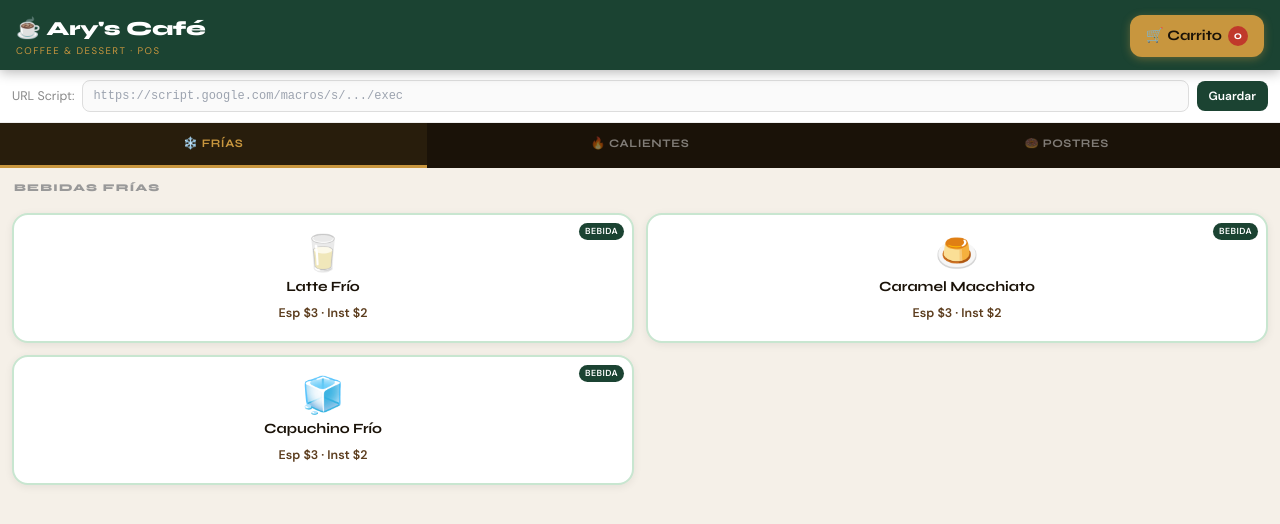
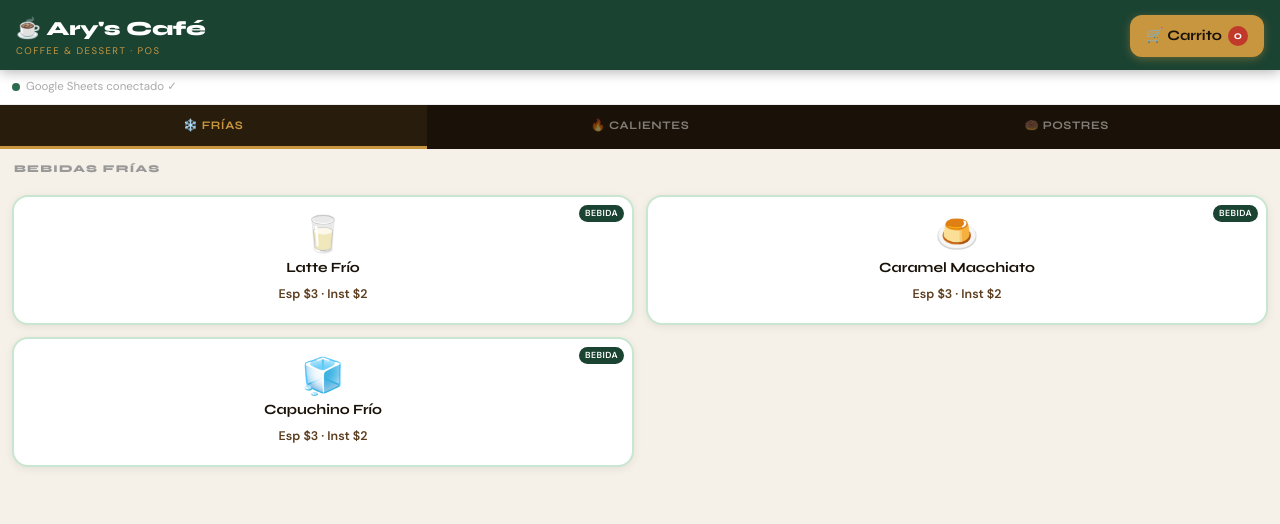
Before and after one commit to arielcol350/POS-ARYS, a plain HTML site: page index.html in a window 1280 px wide. Drawn offline with nearby package versions, Linux system fonts and the light colour scheme.

Commit message:
Update index.html

```diff
--- a/index.html
+++ b/index.html
@@ -321,35 +321,20 @@
   .settings-bar {
     background: #fff;
     border-bottom: 1px solid #eee;
-    padding: 10px 12px;
+    padding: 8px 12px;
     display: flex;
     align-items: center;
-    gap: 8px;
-    font-size: 0.78rem;
-    color: #888;
+    gap: 6px;
+    font-size: 0.72rem;
+    color: #aaa;
   }
-  .settings-url {
-    flex: 1;
-    border: 1px solid #ddd;
-    border-radius: 8px;
-    padding: 6px 10px;
-    font-size: 0.75rem;
-    font-family: monospace;
-    color: var(--dark);
-    outline: none;
-    background: #fafafa;
+  .settings-indicator {
+    width: 8px; height: 8px;
+    border-radius: 50%;
+    flex-shrink: 0;
   }
-  .settings-url:focus { border-color: var(--green); }
-  .save-url-btn {
-    background: var(--green);
-    color: #fff;
-    border: none;
-    border-radius: 8px;
-    padding: 6px 12px;
-    font-size: 0.75rem;
-    font-weight: 700;
-    cursor: pointer;
-  }
+  .settings-indicator.ok { background: #2D6A4F; }
+  .settings-indicator.warn { background: #C0392B; }
 
   /* Section header */
   .section-label {
@@ -377,11 +362,10 @@
   </button>
 </header>
 
-<!-- GOOGLE SCRIPT URL SETTINGS -->
+<!-- SCRIPT STATUS -->
 <div class="settings-bar">
-  <span>URL Script:</span>
-  <input type="url" class="settings-url" id="scriptUrl" placeholder="https://script.google.com/macros/s/.../exec" />
-  <button class="save-url-btn" onclick="saveScriptUrl()">Guardar</button>
+  <div class="settings-indicator ok" id="scriptIndicator"></div>
+  <span id="scriptStatus">Google Sheets conectado ✓</span>
 </div>
 
 <!-- TABS -->
@@ -508,7 +492,9 @@ let cart = [];
 let currentProduct = null;
 
 const STORAGE_KEY = 'aryscafe_cart';
-const SCRIPT_URL_KEY = 'aryscafe_script_url';
+
+// ── CAMBIA AQUÍ TU URL DE GOOGLE APPS SCRIPT ──────────
+const SCRIPT_URL = 'https://script.google.com/macros/s/AKfycbyrDWKb3bNDrv4kbsyga0SO1QyZqyDRYbrKuzXr3NdQi9BO1JKyReAgEPcksq1nqc_I/exec';
 
 // ── PERSISTENCE ────────────────────────────────────────
 function saveCart() {
@@ -519,15 +505,6 @@ function loadCart() {
     const saved = localStorage.getItem(STORAGE_KEY);
     if (saved) cart = JSON.parse(saved);
   } catch(e) { cart = []; }
-}
-function loadScriptUrl() {
-  const url = localStorage.getItem(SCRIPT_URL_KEY) || '';
-  document.getElementById('scriptUrl').value = url;
-}
-function saveScriptUrl() {
-  const url = document.getElementById('scriptUrl').value.trim();
-  localStorage.setItem(SCRIPT_URL_KEY, url);
-  showToast('URL guardada ✓', 'success');
 }
 
 // ── TABS ───────────────────────────────────────────────
@@ -670,10 +647,9 @@ function closeCart() { document.getElementById('cartPanel').classList.remove('op
 
 // ── CONFIRM ORDER ──────────────────────────────────────
 async function confirmOrder() {
-  const scriptUrl = localStorage.getItem('https://script.google.com/macros/s/AKfycbyrDWKb3bNDrv4kbsyga0SO1QyZqyDRYbrKuzXr3NdQi9BO1JKyReAgEPcksq1nqc_I/exec') || '';
+  const scriptUrl = SCRIPT_URL;
   if (!scriptUrl) {
-    showToast('⚠️ Configura la URL del Script primero', 'error');
-    closeCart();
+    showToast('⚠️ URL del Script no configurada', 'error');
     return;
   }
   if (cart.length === 0) return;
@@ -727,7 +703,6 @@ function showToast(msg, type = '') {
 
 // ── INIT ───────────────────────────────────────────────
 loadCart();
-loadScriptUrl();
 updateCartUI();
 </script>
 
```
